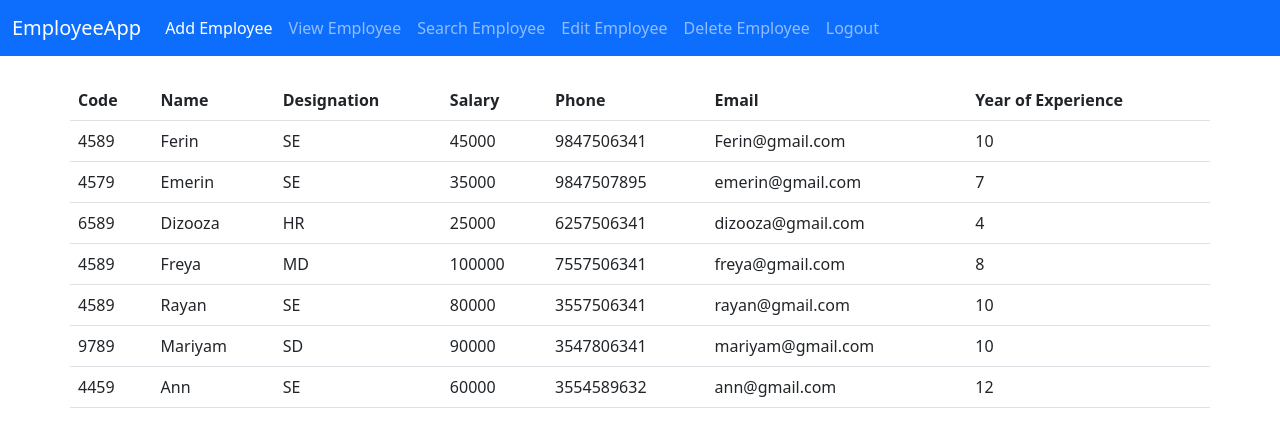
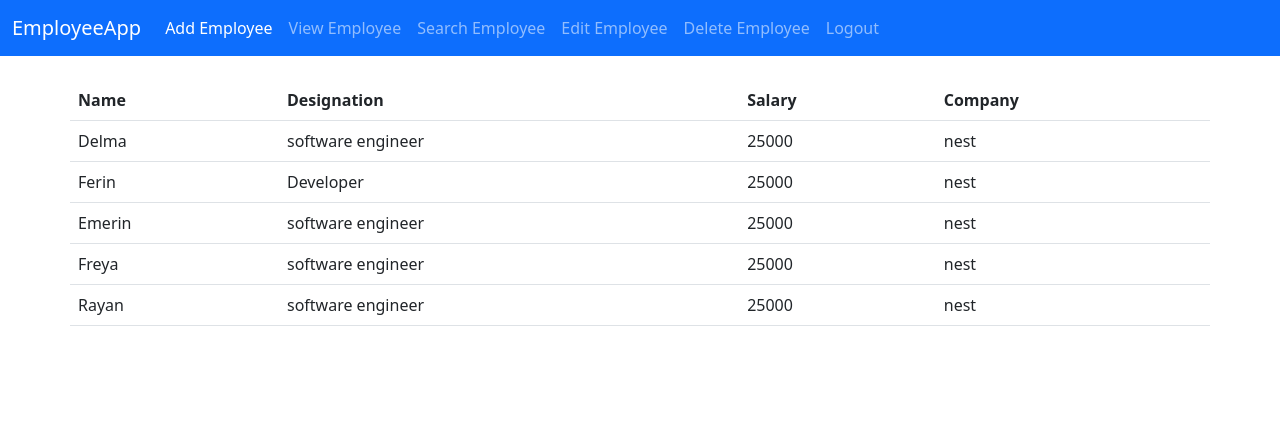
Before and after one commit to delmashajan/Employee-Angular-App, an Angular app: page /view in a window 1280 px wide. Shown: the top 436 px of the page. Built offline with nearby package versions, Linux system fonts and the light colour scheme.

Commit message:
databinding

```diff
--- a/src/app/view-employee/view-employee.component.html
+++ b/src/app/view-employee/view-employee.component.html
@@ -1,91 +1,30 @@
 
 <app-navbar></app-navbar>
+
 <div class="container">
     <div class="row mt-4">
         <table class="table">
             <thead>
               <tr>
-                <th scope="col">Code</th>
+
                 <th scope="col">Name</th>
                 <th scope="col">Designation</th>
                 <th scope="col">Salary</th>
-                <th scope="col">Phone</th>
-                <th scope="col">Email</th>
+                <th scope="col">Company</th>
 
-                <th scope="col">Year of Experience</th>
+
+
               </tr>
             </thead>
             <tbody>
-              <tr>
-                <td>4589</td>
-                <td>Ferin</td>
-                <td>SE</td>
-                <td>45000</td>
-                <td>9847506341</td>
-                <td>Ferin@gmail.com</td>
+              <tr *ngFor="let i of data">
+                <td>{{i.name}}</td>
+                <td>{{i.designation}}</td>
+                <td>{{i.salary}}</td>
+                <td>{{i.company}}</td>
 
-                <td>10</td>
               </tr>
-              <tr>
-                <td>4579</td>
-                <td>Emerin</td>
-                <td>SE</td>
-                <td>35000</td>
-                <td>9847507895</td>
-                <td>emerin@gmail.com</td>
 
-                <td>7</td>
-              </tr>
-              <tr>
-                <td>6589</td>
-                <td>Dizooza</td>
-                <td>HR</td>
-                <td>25000</td>
-                <td>6257506341</td>
-                <td>dizooza@gmail.com</td>
-
-                <td>4</td>
-              </tr>
-              <tr>
-                <td>4589</td>
-                <td>Freya</td>
-                <td>MD</td>
-                <td>100000</td>
-                <td>7557506341</td>
-                <td>freya@gmail.com</td>
-
-                <td>8</td>
-              </tr>
-              <tr>
-                <td>4589</td>
-                <td>Rayan</td>
-                <td>SE</td>
-                <td>80000</td>
-                <td>3557506341</td>
-                <td>rayan@gmail.com</td>
-
-                <td>10</td>
-              </tr>
-              <tr>
-                <td>9789</td>
-                <td>Mariyam</td>
-                <td>SD</td>
-                <td>90000</td>
-                <td>3547806341</td>
-                <td>mariyam@gmail.com</td>
-
-                <td>10</td>
-              </tr>
-              <tr>
-                <td>4459</td>
-                <td>Ann</td>
-                <td>SE</td>
-                <td>60000</td>
-                <td>3554589632</td>
-                <td>ann@gmail.com</td>
-
-                <td>12</td>
-              </tr>
             </tbody>
           </table>
     </div>
--- a/src/app/view-employee/view-employee.component.ts
+++ b/src/app/view-employee/view-employee.component.ts
@@ -6,5 +6,38 @@
   styleUrls: ['./view-employee.component.css']
 })
 export class ViewEmployeeComponent {
+data:any =[
+  {
+    "name":"Delma",
+    "designation":"software engineer",
+    "salary":25000,
+    "company":"nest"
+  },
+  {
+    "name":"Ferin",
+    "designation":"Developer",
+    "salary":25000,
+    "company":"nest"
+  },
+  {
+    "name":"Emerin",
+    "designation":"software engineer",
+    "salary":25000,
+    "company":"nest"
+  },
+  {
+    "name":"Freya",
+    "designation":"software engineer",
+    "salary":25000,
+    "company":"nest"
+  },
+  {
+    "name":"Rayan",
+    "designation":"software engineer",
+    "salary":25000,
+    "company":"nest"
+  }
+]
+
 
 }
```
